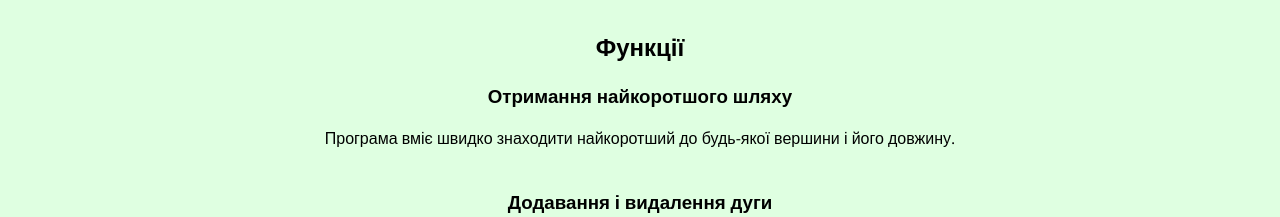
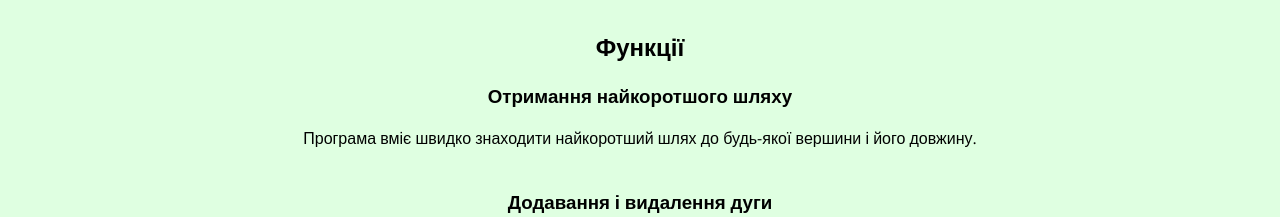
Before and after one commit to qmarr/qmarr.github.io, a plain HTML site: page index.html in a window 1280 px wide. Shown: the part 820-1037 px from the top of the page. Drawn offline with nearby package versions, Linux system fonts and the light colour scheme.

Commit message:
Update index.html

```diff
--- a/index.html
+++ b/index.html
@@ -37,7 +37,7 @@
           <li>
             <div class="feature-text">
               <h3>Отримання найкоротшого шляху</h3>
-              <p>Програма вміє швидко знаходити найкоротший до будь-якої вершини і його довжину.</p>
+              <p>Програма вміє швидко знаходити найкоротший шлях до будь-якої вершини і його довжину.</p>
             </div>
           </li>
           <li>
```
